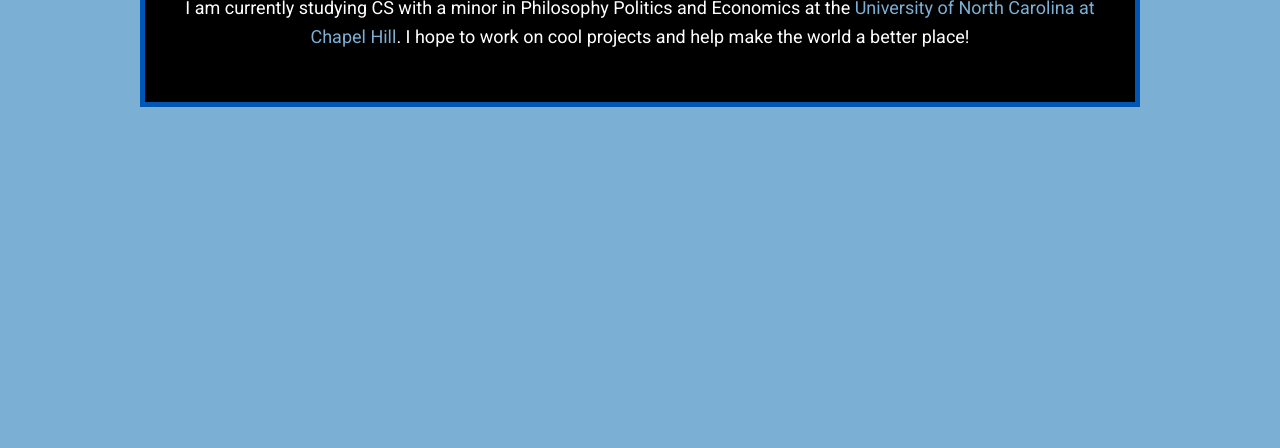
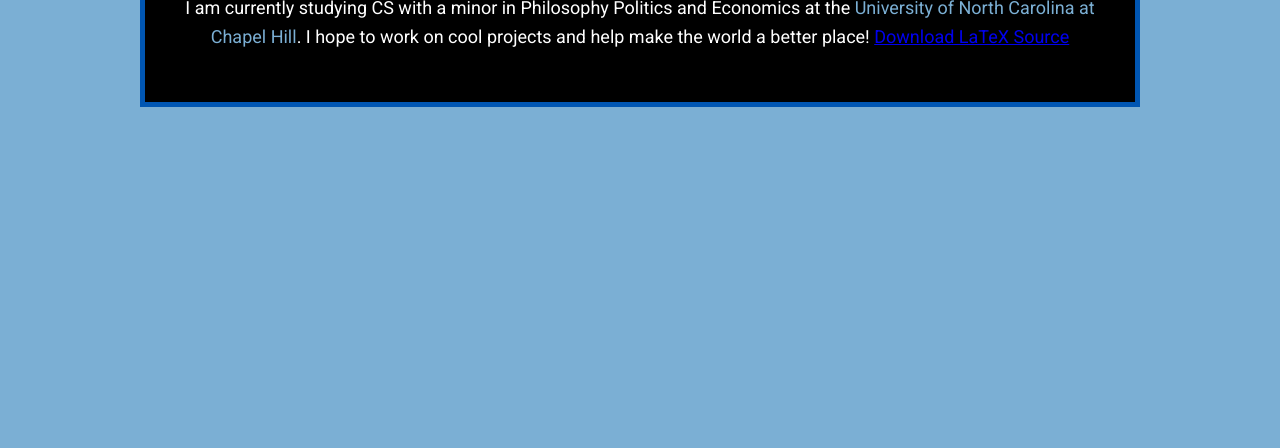
Before and after one commit to LukeAllen13/EVest, a plain HTML site: page index.html in a window 1280 px wide. Shown: the part 352-800 px from the top of the page. Drawn offline with Linux system fonts and the light colour scheme.

Commit message:
added tex file for resume

```diff
--- a/index.html
+++ b/index.html
@@ -29,6 +29,7 @@
       <h1>Luke Allen</h1>
       <p class="home-bio">I am currently studying CS with a minor in Philosophy Politics and Economics at the <span class="UNC">University of North Carolina at Chapel Hill</span>.
         I hope to work on cool projects and help make the world a better place!
+        <a href="resume.tex" download>Download LaTeX Source</a>
       </p>
     </section>
   </div>
```
